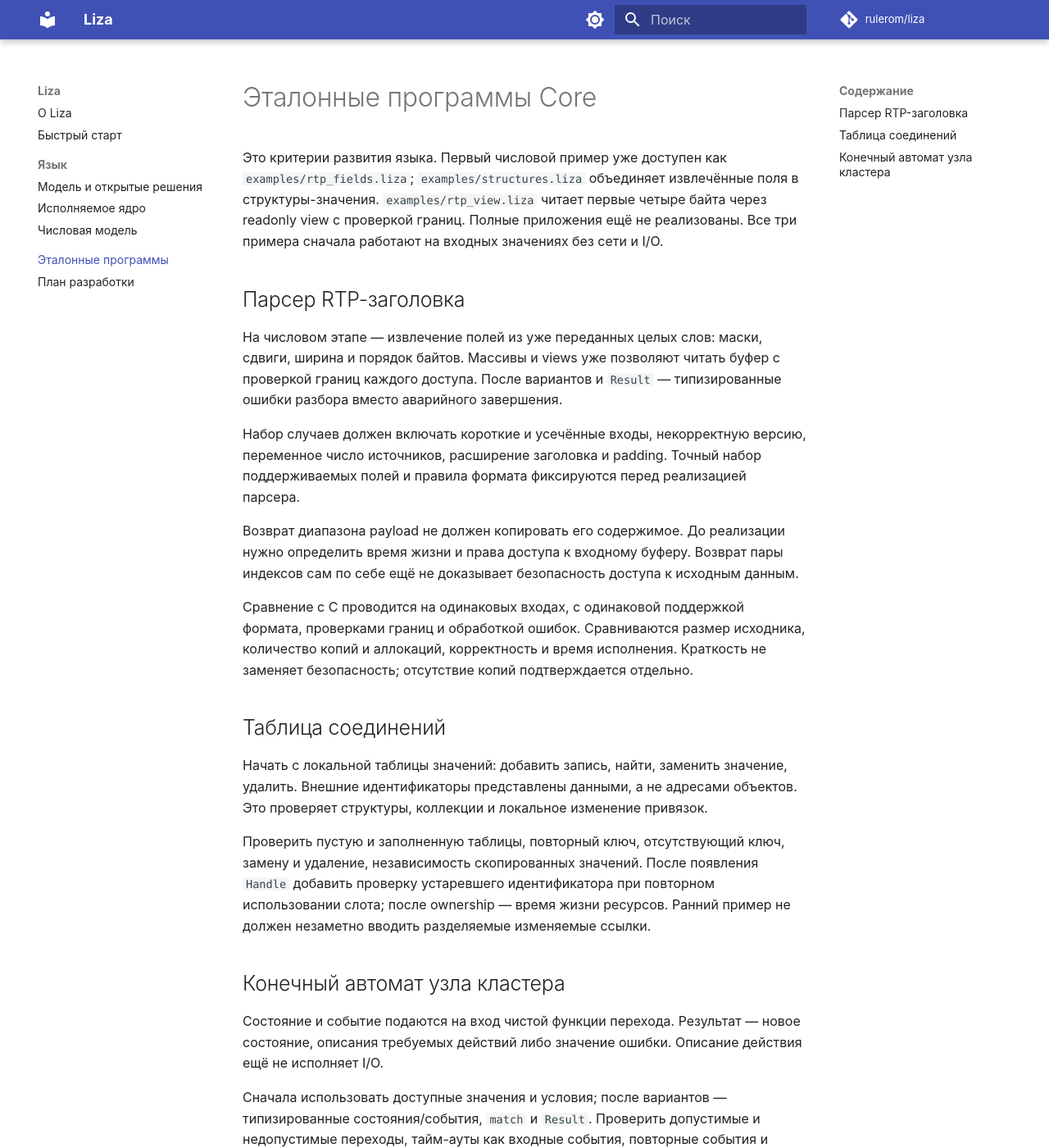
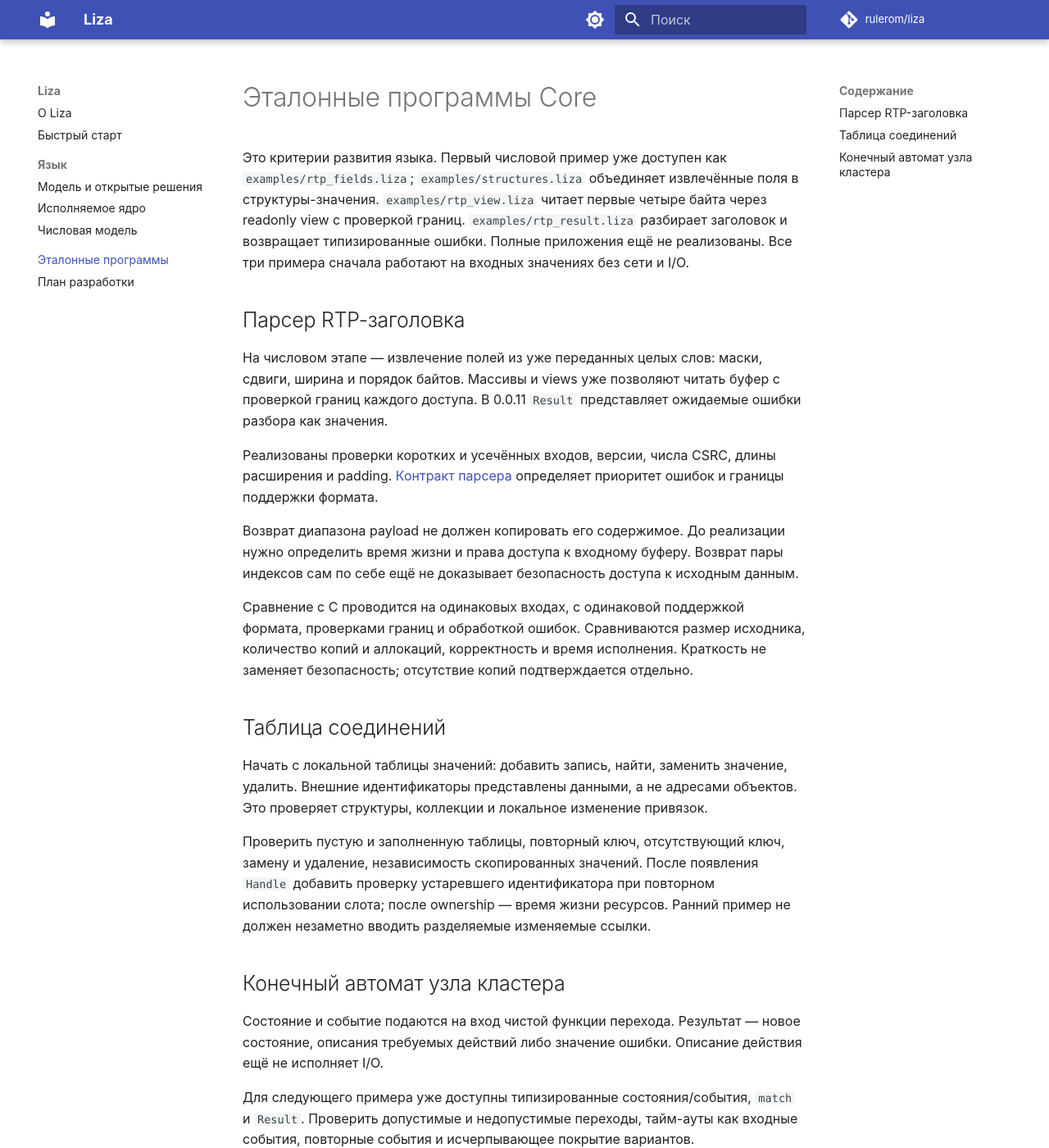
Before and after one commit to rulerom/liza, an MkDocs documentation site: the page built from docs/reference-programs.md, in a window 1280 px wide and 1400 px high. Shown: the whole window at 82% size. Built offline with MkDocs 1.6.1 and Material for MkDocs 9.7.7, drawn with Linux system fonts in a browser that asks for light colours; comment, search, counter and statistics services are not loaded.

Commit message:
Update reference program milestones for Result parser

```diff
--- a/docs/reference-programs.md
+++ b/docs/reference-programs.md
@@ -7,19 +7,20 @@ description: "Три задачи для проверки Liza: парсер RTP
 Это критерии развития языка. Первый числовой пример уже доступен как
 `examples/rtp_fields.liza`; `examples/structures.liza` объединяет извлечённые
 поля в структуры-значения. `examples/rtp_view.liza` читает первые четыре байта
-через readonly view с проверкой границ. Полные приложения ещё не реализованы.
+через readonly view с проверкой границ. `examples/rtp_result.liza` разбирает
+заголовок и возвращает типизированные ошибки. Полные приложения ещё не реализованы.
 Все три примера сначала работают на входных значениях без сети и I/O.
 
 ## Парсер RTP-заголовка
 
 На числовом этапе — извлечение полей из уже переданных целых слов:
 маски, сдвиги, ширина и порядок байтов. Массивы и views уже позволяют читать
-буфер с проверкой границ каждого доступа. После вариантов и `Result` —
-типизированные ошибки разбора вместо аварийного завершения.
+буфер с проверкой границ каждого доступа. В 0.0.11 `Result` представляет
+ожидаемые ошибки разбора как значения.
 
-Набор случаев должен включать короткие и усечённые входы, некорректную версию,
-переменное число источников, расширение заголовка и padding. Точный набор
-поддерживаемых полей и правила формата фиксируются перед реализацией парсера.
+Реализованы проверки коротких и усечённых входов, версии, числа CSRC,
+длины расширения и padding. [Контракт парсера](core.md#rtp) определяет
+приоритет ошибок и границы поддержки формата.
 
 Возврат диапазона payload не должен копировать его содержимое. До реализации
 нужно определить время жизни и права доступа к входному буферу. Возврат пары
@@ -48,8 +49,8 @@ description: "Три задачи для проверки Liza: парсер RTP
 новое состояние, описания требуемых действий либо значение ошибки.
 Описание действия ещё не исполняет I/O.
 
-Сначала использовать доступные значения и условия; после вариантов —
-типизированные состояния/события, `match` и `Result`.
+Для следующего примера уже доступны типизированные состояния/события,
+`match` и `Result`.
 Проверить допустимые и недопустимые переходы, тайм-ауты как входные события,
 повторные события и исчерпывающее покрытие вариантов.
 
```
